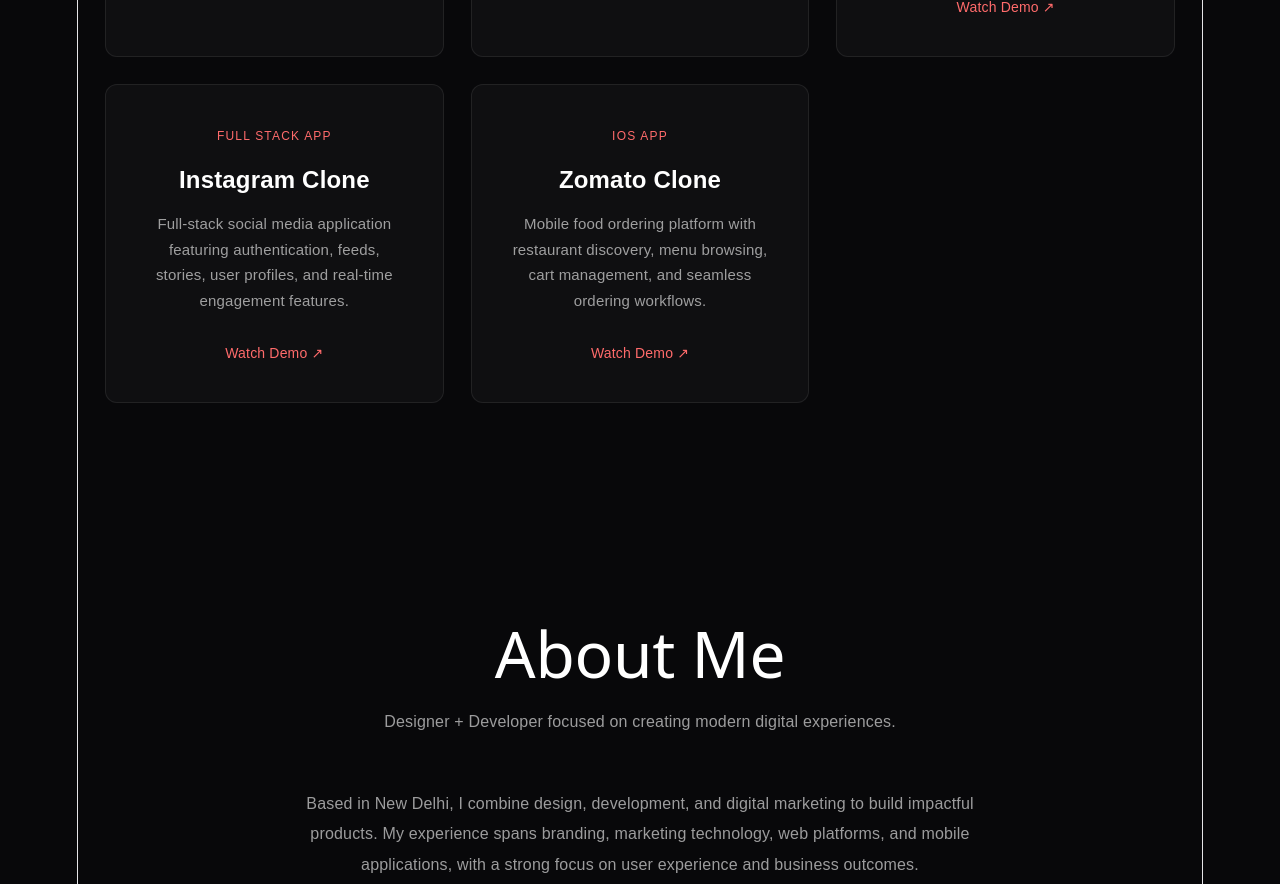
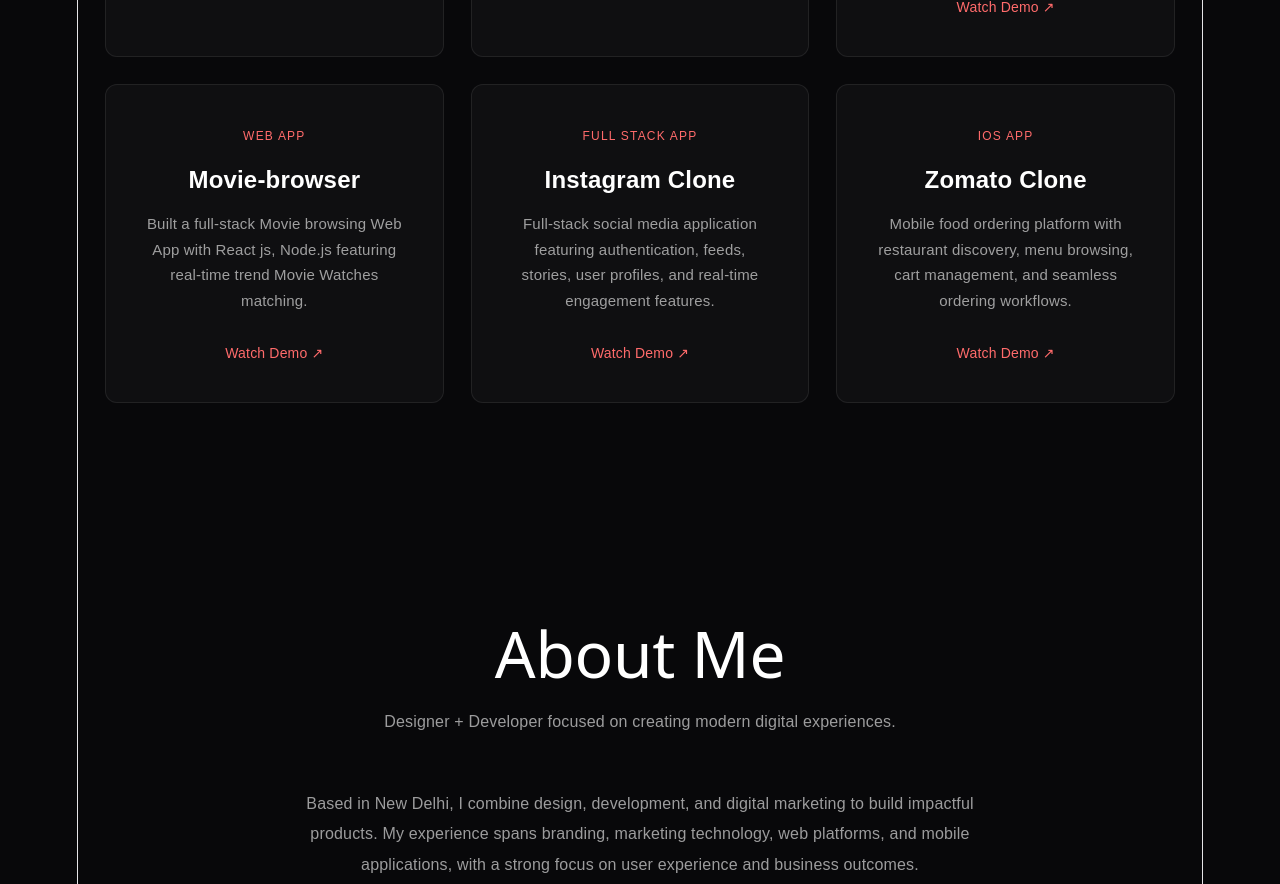
Before and after one commit to 848838/Portfolio, a React (Vite) app: page / in a window 1280 px wide. Shown: the part 2520-3404 px from the top of the page. Built offline with nearby package versions, Linux system fonts and the light colour scheme.

Commit message:
Add Movie-browser project to App component

```diff
--- a/src/App.jsx
+++ b/src/App.jsx
@@ -65,6 +65,13 @@
     title: "GoSwift",
     category: "Mobile App",
     desc: "Built a full-stack Uber-clone with React Native, Node.js and Socket.IO featuring real-time ride matching, GPS tracking, OTP auth, captain verification, and an admin analytics dashboard.",
+    link: "https://github.com/848838/GoSwift",
+  },
+      {
+    id: 5.8,
+    title: "Movie-browser",
+    category: "Web App",
+    desc: "Built a full-stack Movie browsing Web App with React js, Node.js featuring real-time trend Movie Watches matching.",
     link: "https://github.com/848838/GoSwift",
   },
   {
```
